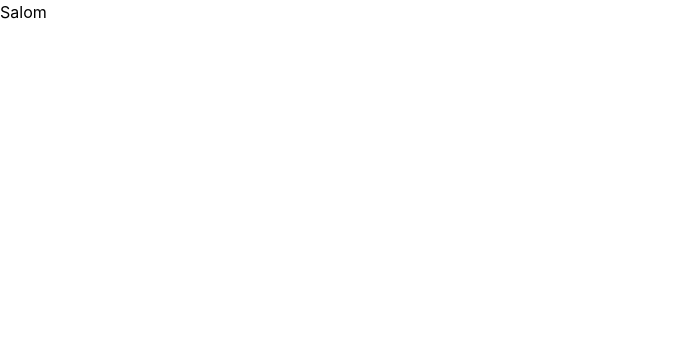
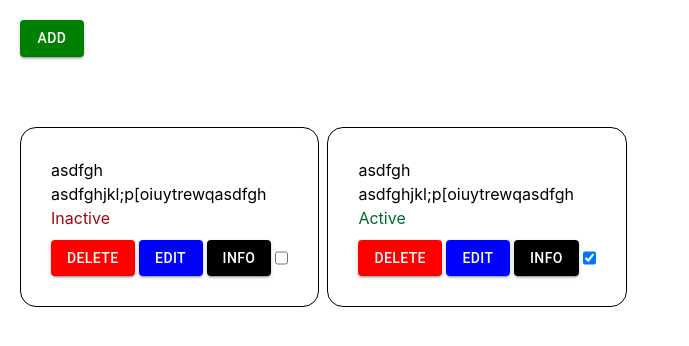
Before and after one commit to sabrinamustafoqulova0-tech/lesson2, a React (Vite) app: page / in a window 1280 px wide. Shown: the top 346 px of the page, without its empty margins (0-689 px from the left). Built offline with nearby package versions, Linux system fonts and the light colour scheme.

Commit message:
lesson19

```diff
--- a/src/App.jsx
+++ b/src/App.jsx
@@ -1,12 +1,255 @@
-import { Button } from '@mui/material'
-import React from 'react'
+import { Button } from "@mui/material";
+import React, { useReducer } from "react";
+
+const initialState = {
+  data: [
+    {
+      id: 1,
+      name: "asdfgh",
+      status: false,
+      about: "asdfghjkl;p[oiuytrewqasdfgh",
+    },
+    {
+      id: 2,
+      name: "asdfgh",
+      status: true,
+      about: "asdfghjkl;p[oiuytrewqasdfgh",
+    },
+  ],
+  open: false,
+  openEdit: false,
+  openInfo: false,
+  infoData: null,
+  setName: "",
+  setAbout: "",
+  setIdx: null,
+};
+
+function reducer(state, action) {
+  if (action.key == "delete") {
+    return { data: state.data.filter((e) => e.id != action.value) };
+  }
+  if (action.key == "add") {
+    action.value.preventDefault();
+    let obj = {
+      id: Date.now(),
+      name: action.value.target["name"].value,
+      about: action.value.target["about"].value,
+    };
+    return { data: [...state.data, obj] };
+  }
+  if (action.key == "openModal") {
+    return { ...state, open: true };
+  }
+  if (action.key == "cencel") {
+    return { ...state, open: false };
+  }
+  if (action.key === "checkbox") {
+    return {
+      ...state,
+      data: state.data.map((e) =>
+        e.id == action.value ? { ...e, status: !e.status } : e,
+      ),
+    };
+  }
+  if (action.key == "cencelEdit") {
+    return { ...state, openEdit: false };
+  }
+  if (action.key == "openEditUser") {
+    const user = state.data.find((e) => e.id == action.value);
+
+    return {
+      ...state,
+      openEdit: true,
+      setName: user.name,
+      setAbout: user.about,
+      setIdx: user.id,
+      znacheniaInfo: null,
+    };
+  }
+  if (action.key == "edit") {
+    action.value.preventDefault();
+    return {
+      ...state,
+      data: state.data.map((e) =>
+        e.id == state.setIdx
+          ? { ...e, name: state.setName, about: state.setAbout }
+          : e,
+      ),
+      openEdit: false,
+      setName: "",
+      setAbout: "",
+      setIdx: null,
+    };
+  }
+  if (action.key == "name") {
+    return { ...state, setName: action.value };
+  }
+
+  if (action.key == "about") {
+    return { ...state, setAbout: action.value };
+  }
+
+  if (action.key == "Info") {
+    return { ...state, openInfo: true, infoData: action.value };
+  }
+
+  if (action.key == "cencelInfo") {
+    return { ...state, openInfo: false };
+  }
+}
 
 const App = () => {
+  const [state, dispatch] = useReducer(reducer, initialState);
   return (
-    <div>
-      <h1>Salom</h1>
-    </div>
-  )
-}
+    <>
+      <Button
+        onClick={() => dispatch({ key: "openModal" })}
+        sx={{ backgroundColor: "green", margin: "20px" }}
+        variant="contained"
+      >
+        Add
+      </Button>
+      <dialog open={state.open} className="m-auto z-10 shadow-2xl">
+        <form
+          onSubmit={(event) => dispatch({ key: "add", value: event })}
+          className="flex flex-col w-[300px] gap-4 border rounded-2xl p-[20px]"
+        >
+          <input
+            className="border p-[5px] rounded-[10px]"
+            name="name"
+            type="text"
+            placeholder="Name..."
+          />
+          <input
+            className="border p-[5px] rounded-[10px]"
+            name="about"
+            type="text"
+            placeholder="About..."
+          />
+          <button
+            className="bg-red-500  text-white p-[10px] rounded-[10px]"
+            type="button"
+            onClick={() => dispatch({ key: "cencel" })}
+          >
+            Cencel
+          </button>
+          <button
+            className="bg-blue-700 text-white  p-[10px] rounded-[10px]"
+            type="submit"
+          >
+            SubmitEdit
+          </button>
+        </form>
+      </dialog>
+      <dialog open={state.openEdit} className="m-auto z-10 shadow-2xl">
+        <form
+          onSubmit={(event) => dispatch({ key: "edit", value: event })}
+          className="flex flex-col w-[300px] gap-4 border rounded-2xl p-[20px]"
+        >
+          <input
+            className="border p-[5px] rounded-[10px]"
+            onChange={(e) => dispatch({ key: "name", value: e.target.value })}
+            name="name"
+            type="text"
+            value={state.setName}
+            placeholder="Name..."
+          />
+          <input
+            className="border p-[5px] rounded-[10px]"
+            name="about"
+            type="text"
+            onChange={(e) => dispatch({ key: "about", value: e.target.value })}
+            value={state.setAbout}
+            placeholder="About..."
+          />
+          <button
+            className="bg-red-500  text-white p-[10px] rounded-[10px]"
+            type="button"
+            onClick={() => dispatch({ key: "cencelEdit" })}
+          >
+            Cencel
+          </button>
+          <button
+            className="bg-blue-700 text-white  p-[10px] rounded-[10px]"
+            type="submit"
+          >
+            Submit
+          </button>
+        </form>
+      </dialog>
+      <div className="flex gap-2 m-[20px]">
+        {state.data.map((e) => {
+          return (
+            <>
+              <div className="p-[30px] border rounded-2xl mt-[30px]">
+                <h1>{e?.name}</h1>
+                <h1>{e?.about}</h1>
+                <p
+                  className={`${e?.status ? "text-green-800" : "text-red-800"}`}
+                >
+                  {e?.status ? "Active" : "Inactive"}
+                </p>
+                <div className="flex gap-1 mt-[10px]">
+                  <Button
+                    sx={{ backgroundColor: "red" }}
+                    variant="contained"
+                    onClick={() => dispatch({ key: "delete", value: e.id })}
+                  >
+                    Delete
+                  </Button>
+                  <Button
+                    sx={{ backgroundColor: "blue" }}
+                    variant="contained"
+                    onClick={() =>
+                      dispatch({ key: "openEditUser", value: e.id })
+                    }
+                  >
+                    Edit
+                  </Button>
+                  <Button
+                    sx={{ backgroundColor: "black" }}
+                    variant="contained"
+                    onClick={() => dispatch({ key: "Info", value: e })}
+                  >
+                    Info
+                  </Button>
+                  <dialog
+                    open={state.openInfo}
+                    className="m-auto z-10 border p-[20px] rounded-2xl w-[300px] shadow-2xl"
+                  >
+                    <h1 className="text-xl font-bold">User Info</h1>
+                    <p>
+                      <span>Name:</span> {state?.infoData?.name}
+                    </p>
+                    <p>
+                      <span>About:</span> {state?.infoData?.about}
+                    </p>
+                    <p>
+                      <span>Status:</span> {state?.infoData?.status ? "Active" : "Inactive"}
+                    </p>
+                    <button
+                      type="button"
+                      onClick={() => dispatch({ key: "cencelInfo" })}
+                      className="bg-red-500  text-white p-[10px] rounded-[10px]"
+                    >
+                      {" "}
+                      Cencel
+                    </button>
+                  </dialog>
+                  <input
+                    onChange={() => dispatch({ key: "checkbox", value: e.id })}
+                    checked={e.status}
+                    type="checkbox"
+                  />
+                </div>
+              </div>
+            </>
+          );
+        })}
+      </div>
+    </>
+  );
+};
 
-export default App
+export default App;
```
